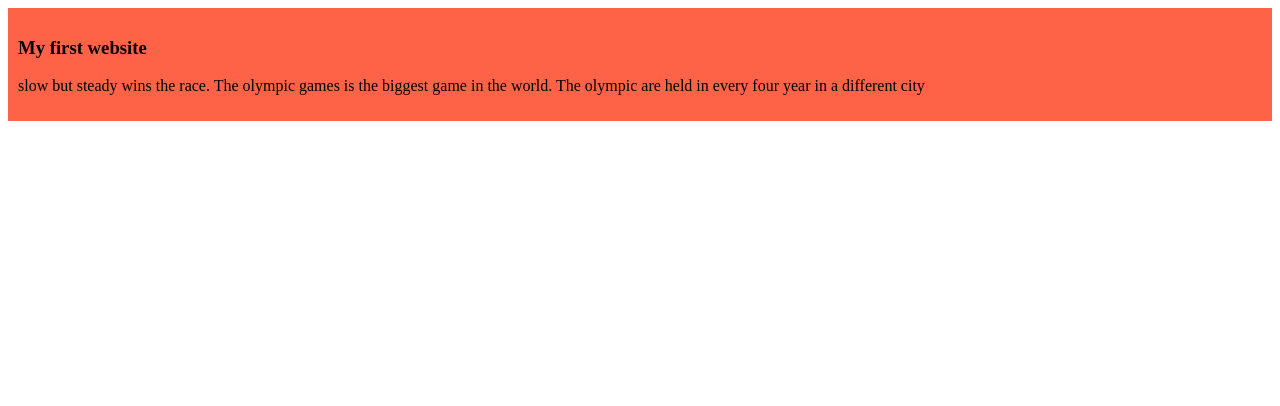
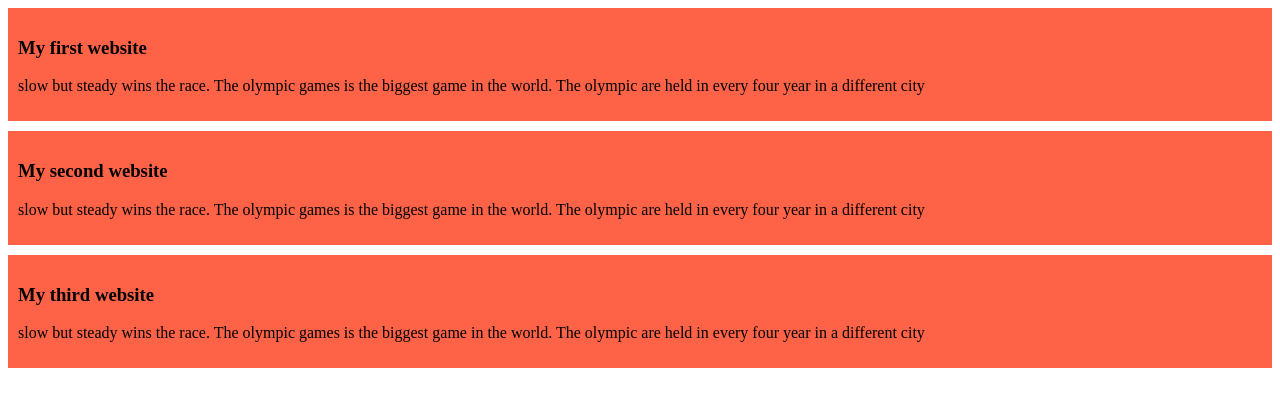
Before and after one commit to habibapanna/my-simple-website, a plain HTML site: page index.html in a window 1280 px wide. Drawn offline with Linux system fonts and the light colour scheme.

Commit message:
added the second and third blog

```diff
--- a/index.html
+++ b/index.html
@@ -11,5 +11,13 @@
         <h3>My first website</h3>
         <p>slow but steady wins the race. The olympic games is the biggest game in the world. The olympic are held in every four year in a different city</p>
     </div>
+    <div>
+        <h3>My second website</h3>
+        <p>slow but steady wins the race. The olympic games is the biggest game in the world. The olympic are held in every four year in a different city</p>
+    </div>
+    <div>
+        <h3>My third website</h3>
+        <p>slow but steady wins the race. The olympic games is the biggest game in the world. The olympic are held in every four year in a different city</p>
+    </div>
 </body>
 </html>
--- a/styles/blog.css
+++ b/styles/blog.css
@@ -1,4 +1,5 @@
 div{
     background-color: tomato;
     padding: 10px;
+    margin-bottom: 10px;
 }
```
